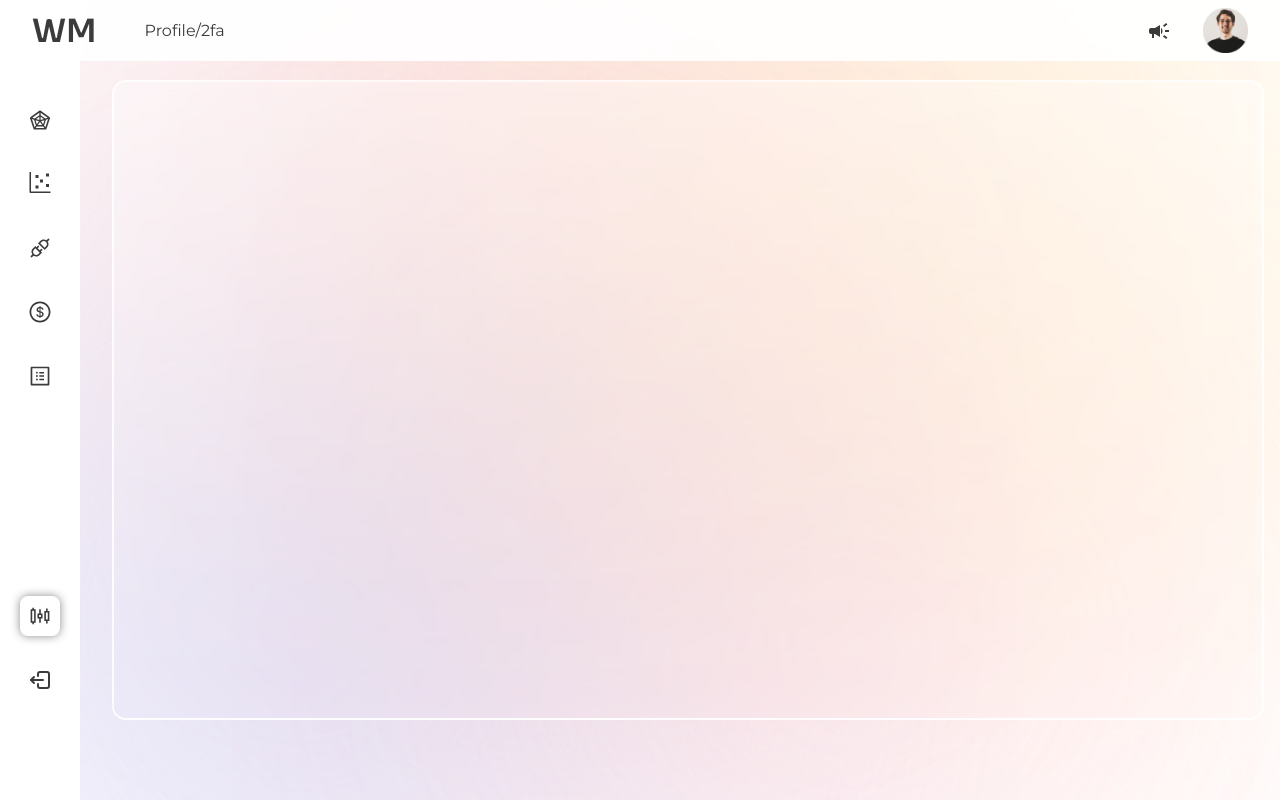
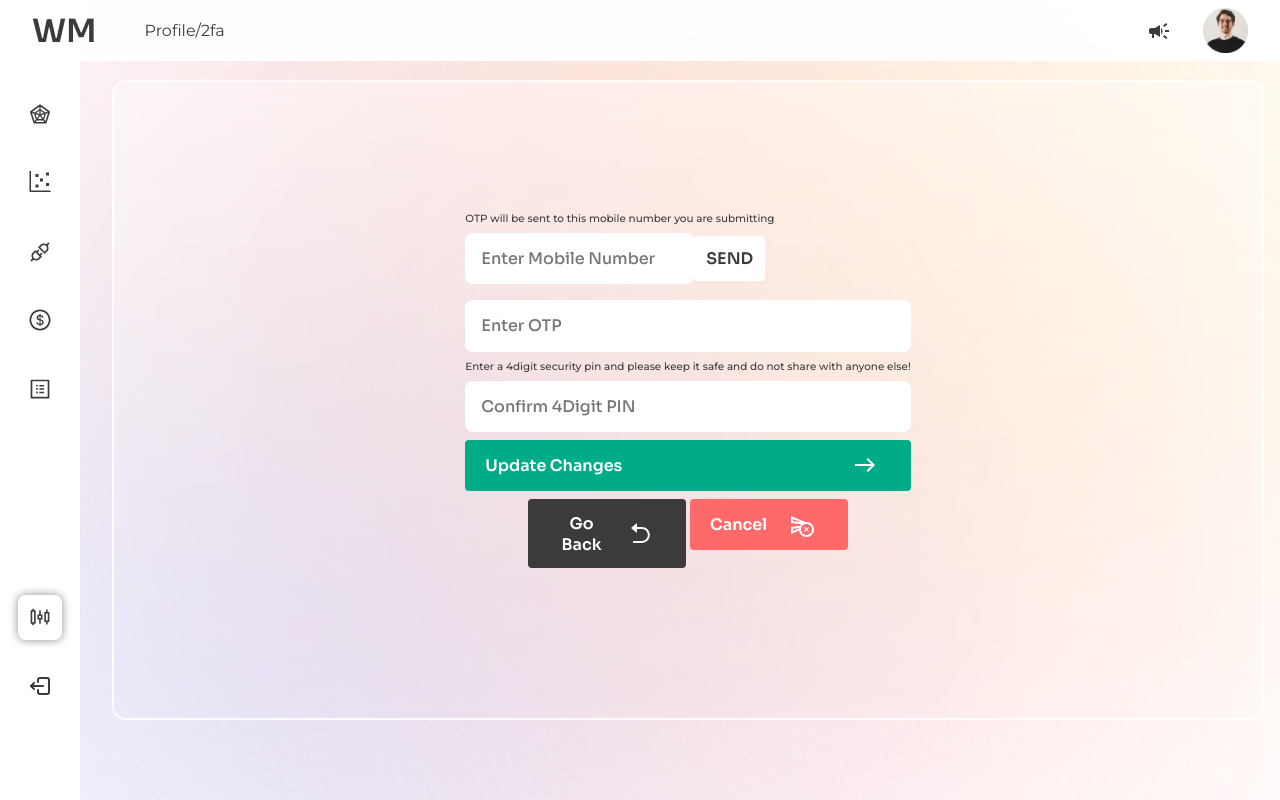
Before and after one commit to naveengitboi/walletmanagerapp, a React (Create React App) app in the folder frontend/: page /profile/2fa in a window 1280 px wide. Before the commit this address had no page. Built offline with nearby package versions, Linux system fonts and the light colour scheme.

Commit message:
added 2fa and pwd update pages

```diff
--- a/frontend/src/App.css
+++ b/frontend/src/App.css
@@ -132,6 +132,10 @@
   background-color: var(--dark_red);
   color: var(--white_color);
 }
+.lightRedBg {
+  background-color: var(--light_red);
+  color: var(--white_color);
+}
 .darkGrayBg {
   background-color: var(--dark_gray);
   color: var(--white_color);
--- a/frontend/src/App.js
+++ b/frontend/src/App.js
@@ -7,6 +7,8 @@ import Transactions from './pages/Transactions';
 import Register from './pages/Register';
 import Login from './pages/Login';
 import Profile from './pages/Profile';
+import PasswordUpdate from './settings/settingsApps/PasswordUpdate';
+import TwoFa from './settings/settingsApps/TwoFa';
 function App() {
   return (
     <>
@@ -22,6 +24,8 @@ function App() {
                 <Route path='/register' element={<Register />} />
                 <Route path='/login' element={<Login />} />
                 <Route path='/profile' element={<Profile />} />
+                <Route path='/profile/passwords' element={<PasswordUpdate />} />
+                <Route path='/profile/2fa' element={<TwoFa />} />
               </Routes>
             </div>
           </div>
--- a/frontend/src/componentStyles/SideNav.css
+++ b/frontend/src/componentStyles/SideNav.css
@@ -22,9 +22,9 @@
   display: flex;
   justify-content: center;
   align-items: center;
-  padding: 0.5rem;
+  padding: 0.65rem;
   margin: 1.5rem 0;
-  transition: all 0.85s ease;
+  transition: all 0.5s ease;
 }
 .sideNavbar a.active {
   background-color: var(--white_color);
--- a/frontend/src/pages/Settings.js
+++ b/frontend/src/pages/Settings.js
@@ -8,10 +8,10 @@ function Settings() {
     <div className='page settingsContainer'>
       <div className="updateBtnsContainer settingsOptionsTop">
         <div className="updateBtn">
-          <Link><button className='defaultBtn buttonWithIcon'>Passwords <MdPassword /> </button></Link>
+          <Link to='/profile/passwords'><button className='defaultBtn buttonWithIcon'>Passwords <MdPassword /> </button></Link>
         </div>
         <div className="updateBtn">
-          <Link><button className='defaultBtn buttonWithIcon'>2-Fa Authentication <MdFingerprint /> </button></Link>
+          <Link to='/profile/2fa'><button className='defaultBtn buttonWithIcon'>2-Fa Authentication <MdFingerprint /> </button></Link>
         </div>
         <div className="updateBtn">
           <Link><button className='defaultBtn buttonWithIcon'>Accounts <MdAccountTree /> </button></Link>
@@ -26,7 +26,7 @@ function Settings() {
           <Link><button className='defaultBtn buttonWithIcon'>Contribute Code <SiCodeigniter /> </button></Link>
         </div>
         <div className="updateBtn">
-          <Link><button className='defaultBtn buttonWithIcon'>Delete Account <MdDelete /> </button></Link>
+          <Link><button className='defaultBtn buttonWithIcon lightRedBg svgWhite'>Delete Account <MdDelete /> </button></Link>
         </div>
       </div>
     </div>
--- /dev/null
+++ b/frontend/src/settings/settingsApps/PasswordUpdate.js
@@ -0,0 +1,54 @@
+import React, { useState } from 'react'
+import { Link,useNavigate } from 'react-router-dom'
+import { MdEast } from "react-icons/md";
+import { RiArrowGoBackFill } from "react-icons/ri";
+import { MdOutlineCancelScheduleSend } from "react-icons/md";
+import '../settingsCss/PasswordUpdate.css'
+
+function PasswordUpdate() {
+
+    const navigate = useNavigate();
+
+    const [userDetails, setUserDetails] = useState({
+        newPwd: '',
+        confirmNewPwd: ''
+    })
+
+    const handleChage = (e) => {
+        const val = e.target.value
+        const name = e.target.name
+        setUserDetails({ ...userDetails, [name]: val })
+
+    }
+    const handlePwdChange = (e) => {
+        e.preventDefault()
+    }
+
+
+
+    return (
+        <div className='page registerPage'>
+            <form action="">
+                <input type="password" placeholder='Enter New Password' className='inputEle' name='newPwd' onChange={handleChage} />
+                <input type="password" placeholder='Confirm New Password' className='inputEle' name='confirmNewPwd' onChange={handleChage} />
+
+                <button type='submit' className='defaultBtn buttonWithIcon lightGreenBg svgWhite' onClick={handlePwdChange}>Update <MdEast /> </button>
+
+            </form>
+            <div className="otherOptions">
+                <Link><button className='defaultBtn buttonWithIcon darkGrayBg svgWhite' onClick={() => navigate(-1)}>
+                    Go Back <RiArrowGoBackFill />
+                </button></Link>
+
+                <Link to='/profile'><button className='defaultBtn buttonWithIcon svgWhite lightRedBg'>
+                    Cancel <MdOutlineCancelScheduleSend />
+                </button></Link>
+
+            </div>
+
+
+        </div>
+    )
+}
+
+export default PasswordUpdate
--- /dev/null
+++ b/frontend/src/settings/settingsApps/TwoFa.js
@@ -0,0 +1,63 @@
+import React, { useState } from 'react'
+import { Link, useNavigate } from 'react-router-dom'
+import { MdEast } from "react-icons/md";
+import { RiArrowGoBackFill } from "react-icons/ri";
+import { MdOutlineCancelScheduleSend } from "react-icons/md";
+import '../settingsCss/PasswordUpdate.css'
+
+function TwoFa() {
+
+    const navigate = useNavigate();
+
+    const [userDetails, setUserDetails] = useState({
+        phNum: '',
+        enterOtp: '',
+        fourDigit: ''
+    })
+
+    const handleChage = (e) => {
+        const val = e.target.value
+        const name = e.target.name
+        setUserDetails({ ...userDetails, [name]: val })
+
+    }
+    const handlePwdChange = (e) => {
+        e.preventDefault()
+    }
+
+
+
+    return (
+        <div className='page registerPage'>
+            <form action="">
+                <p className='tinyText'>
+                    OTP will be sent to this mobile number you are submitting
+                </p>
+                <div className="mobNumber">
+                    <input type="text" placeholder='Enter Mobile Number' className='inputEle' name='phNum' onChange={handleChage} />
+                    <button className='defaultBtn'>SEND</button>
+                </div>
+                <input type="text" placeholder='Enter OTP' className='inputEle' name='enterOtp' onChange={handleChage} />
+                <p className='tinyText'>Enter a 4digit security pin and please keep it safe and do not share with anyone else!</p>
+                <input type="text" placeholder='Confirm 4Digit PIN' className='inputEle' name='fourDigit' onChange={handleChage} />
+
+                <button type='submit' className='defaultBtn buttonWithIcon lightGreenBg svgWhite' onClick={handlePwdChange}>Update Changes<MdEast /> </button>
+
+            </form>
+            <div className="otherOptions">
+                <Link><button className='defaultBtn buttonWithIcon darkGrayBg svgWhite' onClick={() => navigate(-1)}>
+                    Go Back <RiArrowGoBackFill />
+                </button></Link>
+
+                <Link to='/profile'><button className='defaultBtn buttonWithIcon svgWhite lightRedBg'>
+                    Cancel <MdOutlineCancelScheduleSend />
+                </button></Link>
+
+            </div>
+
+
+        </div>
+    )
+}
+
+export default TwoFa
--- /dev/null
+++ b/frontend/src/settings/settingsCss/PasswordUpdate.css
@@ -0,0 +1,9 @@
+.otherOptions {
+  flex-direction: row;
+}
+.otherOptions a {
+  width: 100%;
+}
+.otherOptions a:nth-child(1) {
+  margin: 0 0.25rem 0 0;
+}
```
